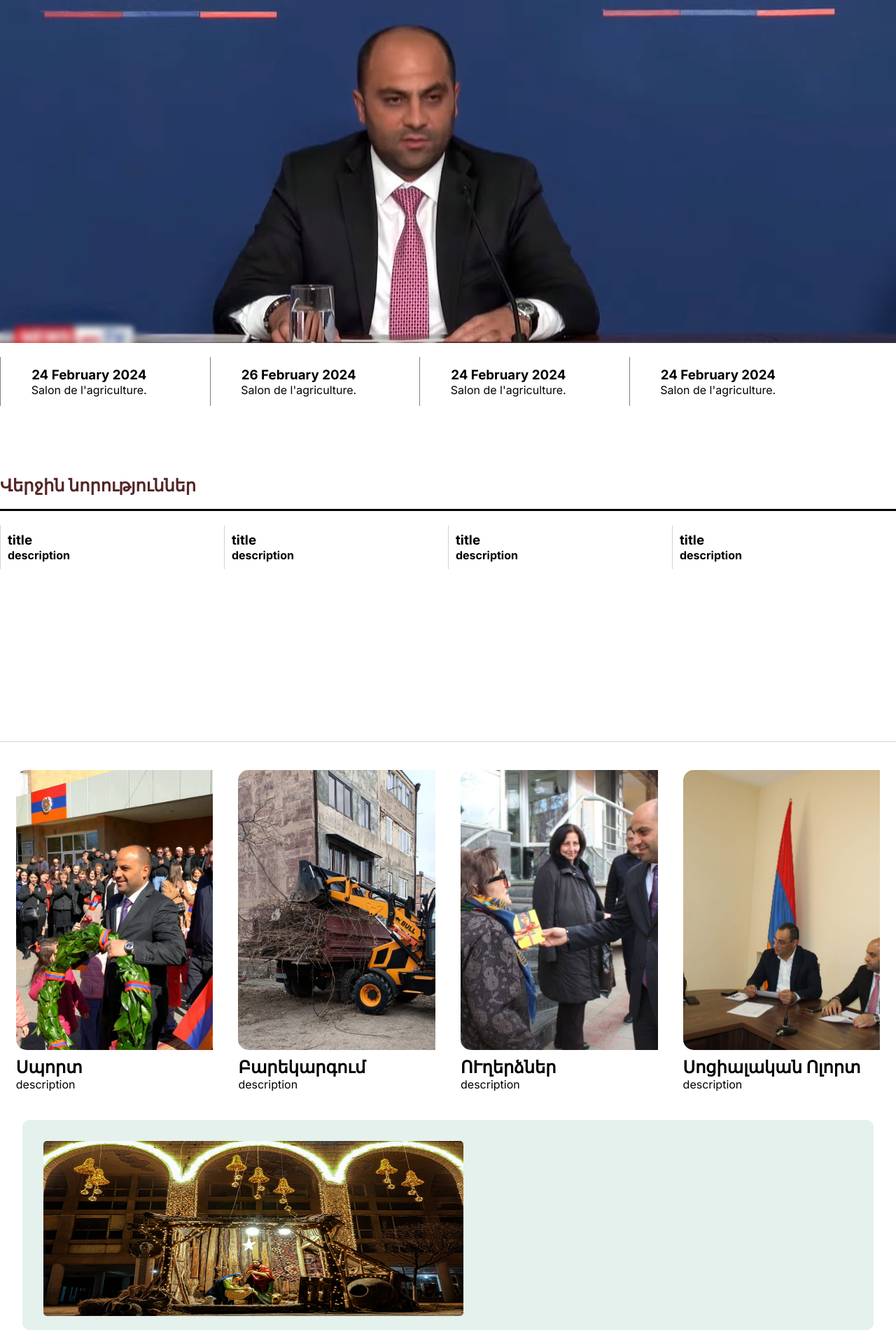
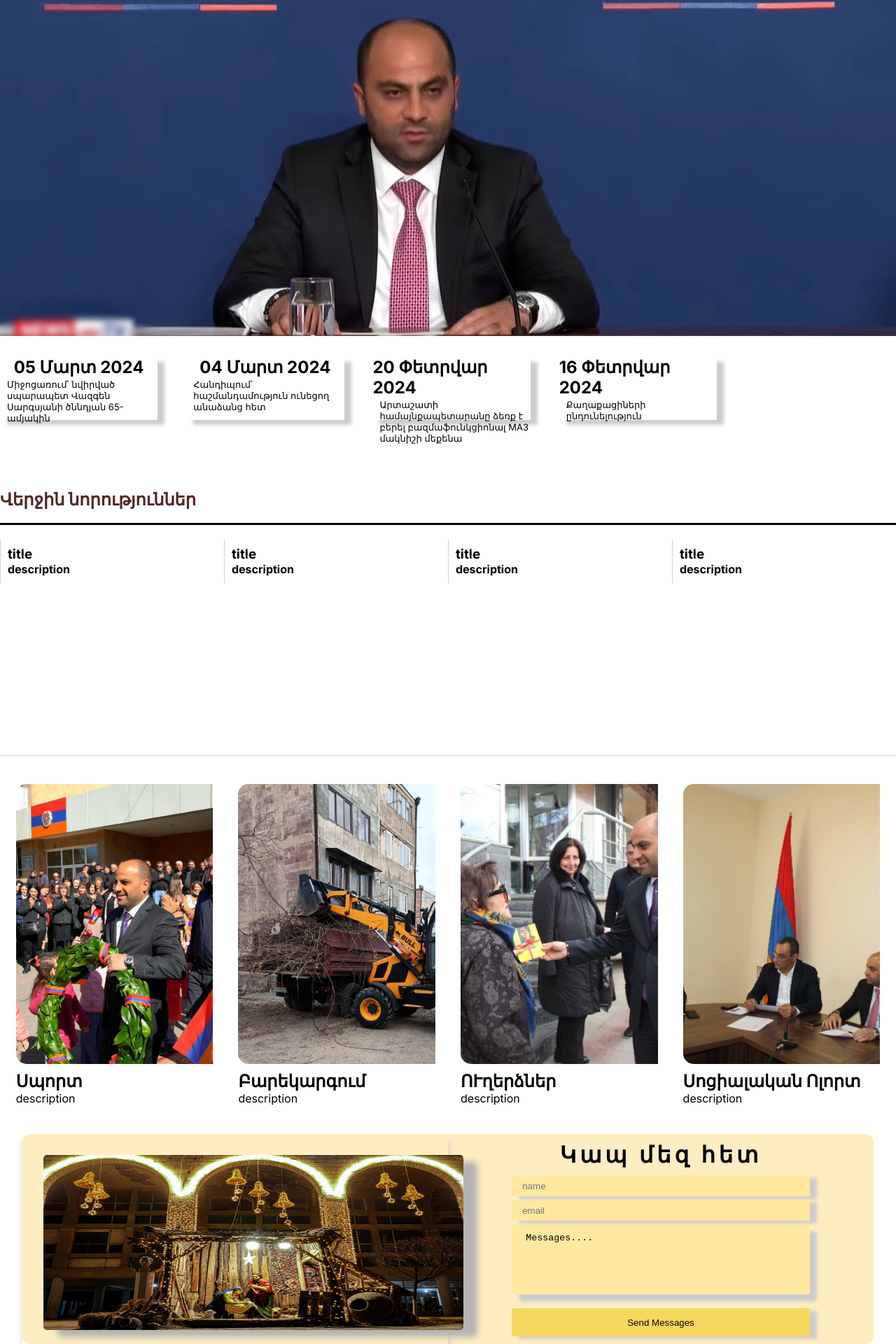
Before and after one commit to ITArtashat/GovermentArtashat, a Next.js app: page / in a window 1280 px wide. Shown: the part 200-2120 px from the top of the page at 70% size. Built offline with nearby package versions, Linux system fonts and the light colour scheme.

Commit message:
add contactUS and change css(box-shadow)

```diff
--- a/app/home/components/days.tsx
+++ b/app/home/components/days.tsx
@@ -1,4 +1,4 @@
-import classes from "../style/days.module.css"
+import classes from "../style/days.module.css";
 import { FC } from "react";
 import { importantDays } from "./importantDays";
 
@@ -6,8 +6,8 @@ const Days: FC = () => {
   const imDays = importantDays.map((el, i) => {
     return (
       <div key={i} className={classes["days_item"]}>
-        <h3>{el.title}</h3>
-        <p>{el.description}</p>
+        <h2>{el.title}</h2>
+        <p className={classes["days_description"]}>{el.description}</p>
       </div>
     );
   });
--- a/app/home/components/homepageContact.tsx
+++ b/app/home/components/homepageContact.tsx
@@ -15,7 +15,25 @@ const HomePageContact: FC = () => {
             height={250}
           />
         </div>
-        <div className={classes["contact_container"]}></div>
+        <div className={classes["contact_container"]}>
+          <h1>Կապ մեզ հետ</h1>
+          <div className={classes["input_container"]}>
+            <input
+              type="text"
+              placeholder="name"
+              className={classes["inputs"]}
+            />
+            <input
+              type="email"
+              placeholder="email"
+              className={classes["inputs"]}
+            />
+            <textarea className={classes["input_textarea"]}>
+              Messages....
+            </textarea>
+          </div>
+          <button className={classes["send_button"]}>Send Messages</button>
+        </div>
       </div>
     </div>
   );
--- a/app/home/components/importantDays.ts
+++ b/app/home/components/importantDays.ts
@@ -5,19 +5,21 @@ interface Props {
 
 export const importantDays: Props[] = [
   {
-    title: "24 February 2024",
-    description: "Salon de l'agriculture.",
+    title: "05 Մարտ 2024",
+    description:
+      "Միջոցառում՝ նվիրված սպարապետ Վազգեն Սարգսյանի ծննդյան 65-ամյակին",
   },
   {
-    title: "26 February 2024",
-    description: "Salon de l'agriculture.",
+    title: "04 Մարտ 2024",
+    description: "Հանդիպում՝ հաշմանդամություն ունեցող անաձանց հետ",
   },
   {
-    title: "24 February 2024",
-    description: "Salon de l'agriculture.",
+    title: "20 Փետրվար 2024",
+    description:
+      "Արտաշատի համայնքապետարանը ձեռք է բերել բազմաֆունկցիոնալ МАЗ մակնիշի մեքենա",
   },
   {
-    title: "24 February 2024",
-    description: "Salon de l'agriculture.",
+    title: "16 Փետրվար 2024",
+    description: "Քաղաքացիների ընդունելություն",
   },
 ];
--- a/app/home/components/latestNews.tsx
+++ b/app/home/components/latestNews.tsx
@@ -4,7 +4,7 @@ import { news } from "./news";
 import Image from "next/image";
 
 const LatestNews: FC = () => {
-  const newsList = news.map(({ src, title, description }, index) => {
+  const newsList = news.map(({ title, description }, index) => {
     return (
       <div className={classes["newslist-container"]} key={index}>
         <a href="/" className={classes["a"]}>
--- a/app/home/components/news.ts
+++ b/app/home/components/news.ts
@@ -1,12 +1,12 @@
 interface Props {
-  src: string;
+  //src: string;
   title: string;
   description: string;
 }
 
-export const news = [
+export const news: Props[] = [
   {
-    src: "/images/home-page-images/lastNewsimg1.jpg",
+    //src: "/images/home-page-images/lastNewsimg1.jpg",
     title: "title",
     description: "description",
   },
@@ -15,7 +15,7 @@ export const news = [
     description: "description",
   },
   {
-    src: "/images/home-page-images/lastNewsimg2.jpg",
+    //src: "/images/home-page-images/lastNewsimg2.jpg",
     title: "title",
     description: "description",
   },
--- a/app/home/style/days.module.css
+++ b/app/home/style/days.module.css
@@ -1,16 +1,21 @@
 .days_container {
-    width: 90%;
-    display: flex;
-    justify-content: space-between;
-    margin-top: 20px;
+  width: 80%;
+  display: flex;
+  justify-content: space-between;
+  margin-top: 30px;
 }
 
 .days_item {
-    display: flex;
-    flex-direction: column;
-    justify-content: center;
-    width: 22%;
-    height: 70px;
-    align-items: center;
-    border-left: 0.1px solid gray;
+  display: flex;
+  flex-direction: column;
+  align-items: center;
+  width: 22%;
+  height: 90px;
+  box-shadow:  10px 7px 5px #cccccc;
 }
+
+.days_description {
+  margin-top: 2px;
+  margin-left: 10px;
+  font-size: small;
+}
--- a/app/home/style/homepageContact.module.css
+++ b/app/home/style/homepageContact.module.css
@@ -7,7 +7,7 @@
 
 .child_container {
   width: 95%;
-  background-color: rgb(228, 241, 237);
+  background-color: rgb(255, 237, 194);
   border-radius: 10px;
   display: flex;
 }
@@ -16,9 +16,60 @@
   width: 50%;
   height: 100%;
   object-fit: cover;
+  box-shadow: 1px 10px 10px #cccccc;
 }
 
 .contact_img {
   margin: 30px 30px auto;
   border-radius: 5px;
+  box-shadow: 20px 10px 10px #b2b2b2;
 }
+
+.contact_container {
+  margin-top: 10px;
+  width: 50%;
+  height: 100%;
+  display: flex;
+  align-items: center;
+  flex-direction: column;
+  letter-spacing: 5px;
+}
+
+.input_container {
+  margin-top: 10px;
+  display: flex;
+  justify-content: center;
+  flex-direction: column;
+  width: 70%;
+}
+
+.input_textarea {
+  max-width: 100%;
+  width: 100%;
+  height: 100px;
+  padding: 12px 20px;
+  box-sizing: border-box;
+  border: none;
+  box-shadow: 10px 10px 5px #cccccc;
+  border-radius: 4px;
+  background-color: #ffe790a9;
+  resize: none;
+}
+.inputs {
+  margin-bottom: 5px;
+  height: 30px;
+  padding: 12px 15px;
+  border: none;
+  box-shadow: 10px 4px 5px #cccccc;
+  background-color: #ffe790a9;
+}
+
+.send_button {
+  margin-top: 20px;
+  width: 70%;
+  height: 40px;
+  color: rgb(8, 8, 8);
+  background-color: rgb(246, 216, 95);
+  border: none;
+  box-shadow: 10px 4px 5px #cccccc;
+}
--- a/app/home/style/imagestoPage.module.css
+++ b/app/home/style/imagestoPage.module.css
@@ -18,16 +18,11 @@
   margin: 0px 18px;
 }
 
-.page-images_container{
+.page-images_container {
   width: 310px;
   height: 400px;
   border-radius: 15px;
-    transition: 0.5s;
   overflow: hidden;
-}
-
-.images-list_container:hover .page_images {
-    transform: scale(1.05);
 }
 
 .page_images {
@@ -36,6 +31,10 @@
   object-fit: cover;
   transition: 0.5s;
 }
+.images-list_container:hover .page_images {
+  transform: scale(1.05);
+}
+
 .images_a {
   display: flex;
   flex-direction: column;
--- a/app/navigation/menu.module.css
+++ b/app/navigation/menu.module.css
@@ -9,43 +9,41 @@
   font-family: Georgia, serif;
   background-color: white;
   overflow: hidden;
+  border-bottom: 1px solid gray;
 }
-
 
 .nav_link {
   padding: 5px;
-  display: inline-block;
+  display: block;
   text-decoration: none;
   margin: 0px 20px;
   font-weight: 800;
+  font-size: 15px;
   color: black;
-  transition: 0.5s ease;
+}
+.nav_link:after {
+  display: block;
+  content: "";
+  border-bottom: 1px solid #555;
+  transform: scaleX(0);
+  transition: 0.3s ease-in-out;
+}
+.nav_link:hover:after {
+  transform: scale(1);
 }
 
 .nav_link_first {
+  padding: 10px;
   display: flex;
   align-items: center;
   font-size: 25px;
   text-decoration: none;
-  margin: 0px 20px;
+  margin: 0px 20px 0px 10px;
   font-weight: 800;
   color: black;
-  transition: 0.5s ease;
+  transition: 0.8s ease;
 }
 .nav_link_first:hover {
-  -webkit-transform: scale(1.2);
-  -ms-transform: scale(1.2);
-  transform: scale(1.2);
-  transition: 1s ease;
-  color: #555;
+  transform: scale(1.14);
+  box-shadow: 2px 4px rgb(209, 201, 201);
 }
-
-.nav_link:hover {
-  -webkit-transform: scale(1.2);
-  -ms-transform: scale(1.2);
-  transform: scale(1.2);
-  transition: 1s ease;
-
-  color: #555;
-  border-bottom: 1px solid #555;
-}
--- a/app/page.module.css
+++ b/app/page.module.css
@@ -10,7 +10,7 @@
   overflow: hidden;
 }
 .profile_image {
-    margin-top: 90px;
+  margin-top: 80px;
   width: 100%;
   height: 600px;
   object-fit: cover;
```
Also changed, not shown: app/home/style/news.module.css (indentation only). Lines whose indentation alone changed are shown as unchanged.
